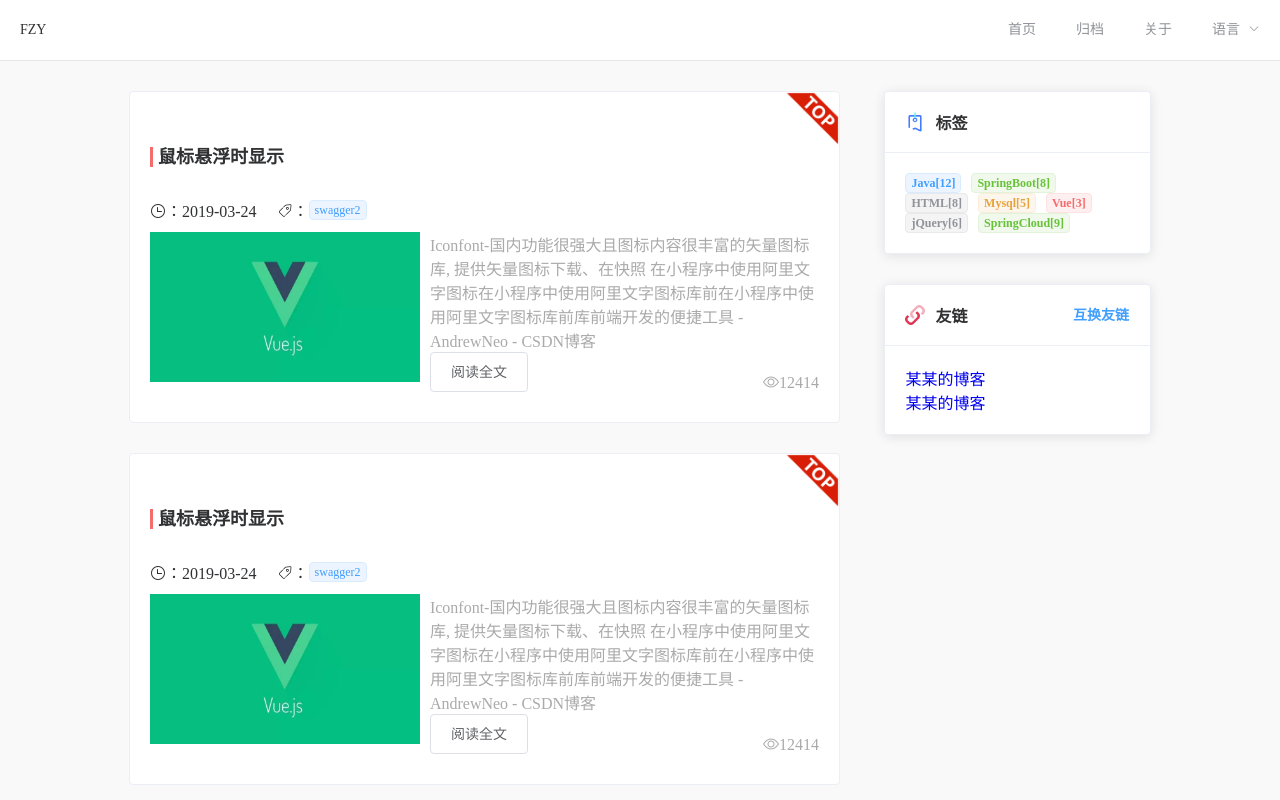
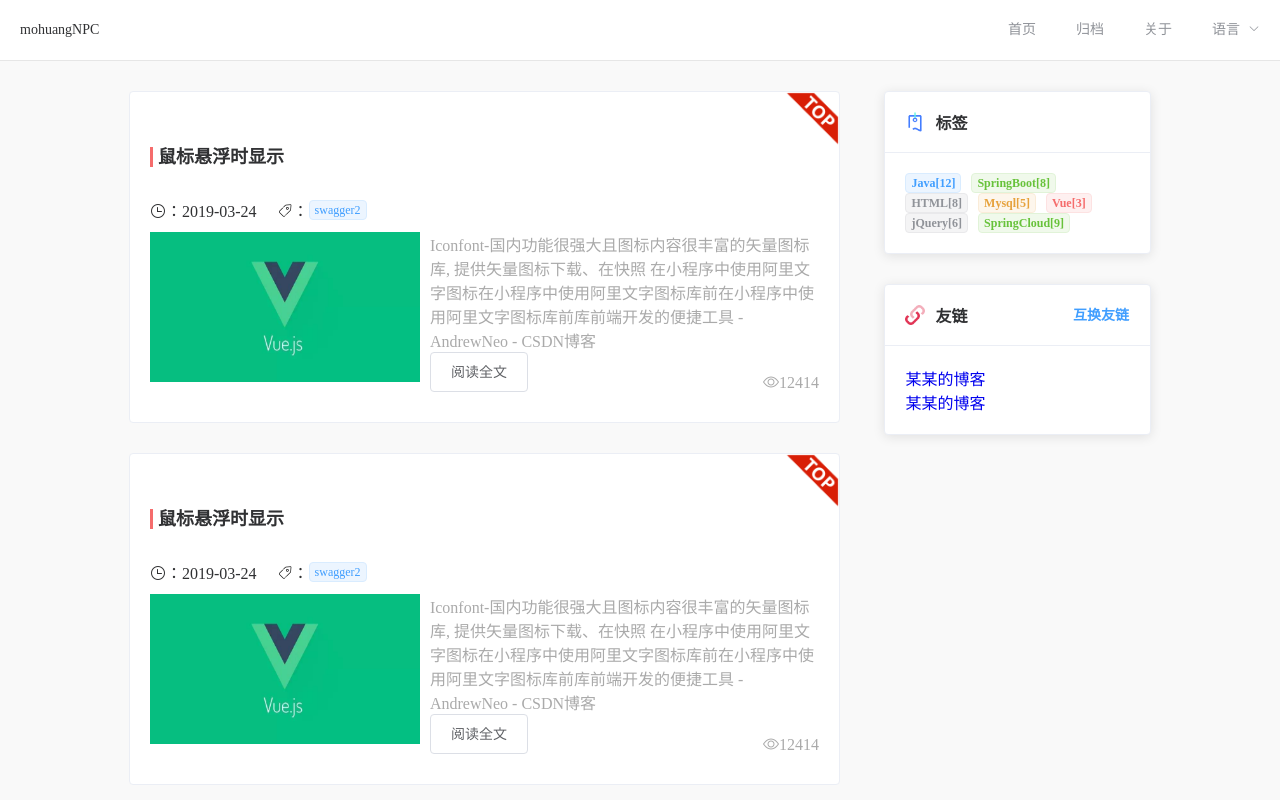
Before and after one commit to zhaoyankai1996/Blog, a Vue app: page /Blog/home in a window 1280 px wide. Shown: the top 800 px of the page. Built offline with nearby package versions, Linux system fonts and the light colour scheme.

Commit message:
修改博客名

```diff
--- a/public/index.html
+++ b/public/index.html
@@ -7,7 +7,7 @@
     <meta name="keywords" content="it疯子也,it疯子也的博客,F-blog" />
     <meta name="description" content="it疯子也的个人博客网站，分享技术，相互学习。（it技术的探索者）"/>
     <link rel="icon" href="<%= BASE_URL %>favicon.ico">
-    <title>fzy</title>
+    <title>这是一个假博客</title>
   </head>
   <body>
     <noscript>
--- a/src/components/f-header.vue
+++ b/src/components/f-header.vue
@@ -1,7 +1,7 @@
 <template>
 	<div>
 		<el-menu :default-active="activeIndex" class="d-flex" mode="horizontal" router="true" type="flex">
-			<el-menu-item class="mr-auto">FZY</el-menu-item>
+			<el-menu-item class="mr-auto">mohuangNPC</el-menu-item>
 			<el-menu-item index="/Blog/home">{{$t("header.home")}}</el-menu-item>
 			<el-menu-item index="/Blog/archive">{{$t("header.archive")}}</el-menu-item>
 			<el-menu-item index="/Blog/about">{{$t("header.about")}}</el-menu-item>
```
Also changed, not shown: 15 other files (tests, documents, lock files or other folders).
